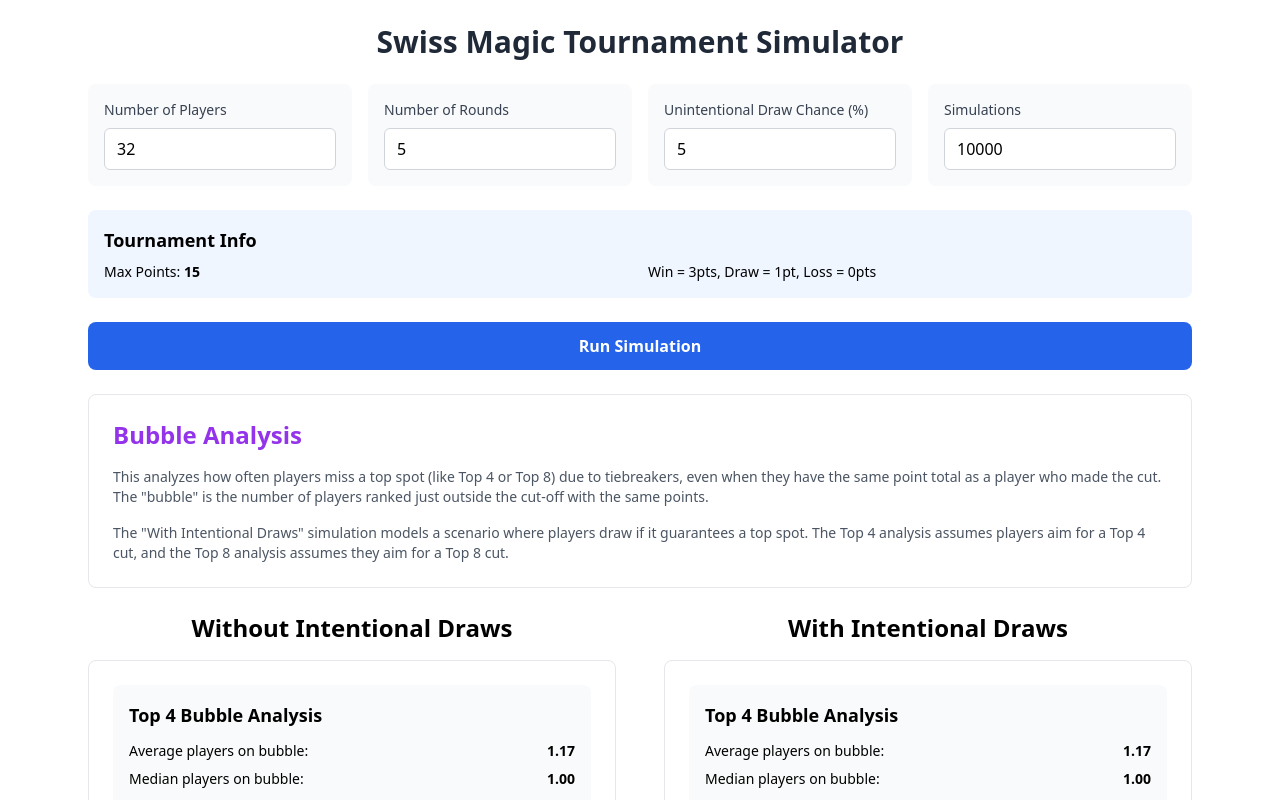
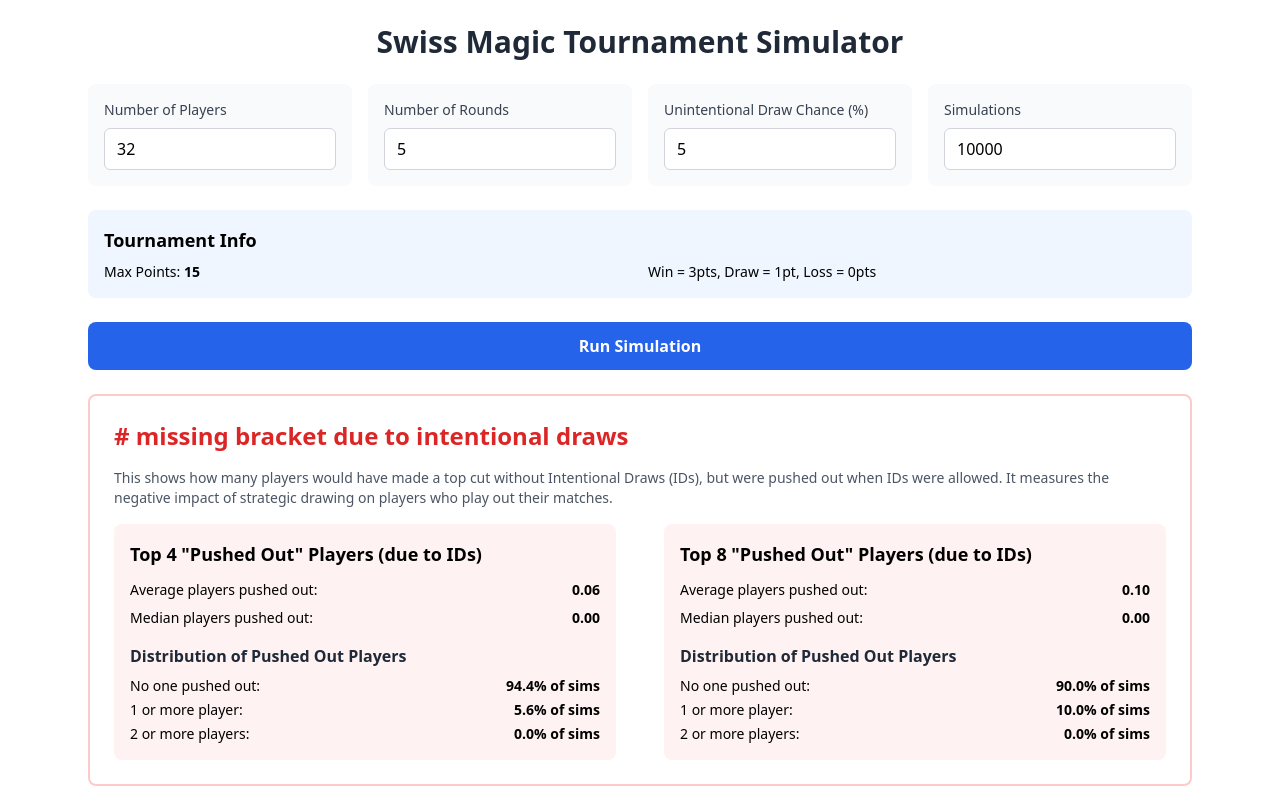
Before and after one commit to mosew/mtg-swiss-simulator, a React (Vite) app: page / in a window 1280 px wide. Both pictures are taken after a click on the button "Run Simulation". Shown: the top 800 px of the page. Built offline with nearby package versions, Linux system fonts and the light colour scheme.

Commit message:
Intentional draw analysis

```diff
--- a/src/SwissTournamentSimulator.jsx
+++ b/src/SwissTournamentSimulator.jsx
@@ -37,6 +37,7 @@
     const [bubbleStatsID4, setBubbleStatsID4] = useState(null);
     const [resultsID8, setResultsID8] = useState(null);
     const [bubbleStatsID8, setBubbleStatsID8] = useState(null);
+    const [discrepancyStats, setDiscrepancyStats] = useState(null);
     const [isRunning, setIsRunning] = useState(false);
 
     // Swiss tournament pairing function
@@ -74,9 +75,9 @@
     };
 
     // Simulate a single match
-    const simulateMatch = (player1, player2, drawPercent, useID = false, allPlayers = [], currentRound = 0, totalRounds = 0, cutSize = 8) => {
+    const simulateMatch = (player1, player2, drawPercent, useID = false, allPlayers = [], currentRound = 0, totalRounds = 0, cutSize = 8, rand) => {
         if (!player2) {
-            // Bye - player gets 3 points
+            // This is handled in processRound now, but kept for safety
             return { winner: player1, loser: null, draw: false, bye: true };
         }
 
@@ -88,7 +89,6 @@
             }
         }
 
-        const rand = Math.random() * 100;
         if (rand < drawPercent) {
             return { winner: null, loser: null, draw: true, bye: false };
         } else if (rand < 50 + drawPercent / 2) {
@@ -98,55 +98,19 @@
         }
     };
 
-    // Run a single tournament
-    const runTournament = (numPlayers, numRounds, drawPercent, useID = false, cutSize = 8) => {
-        // Initialize players
-        let playerScores = Array.from({ length: numPlayers }, (_, i) => ({
-            id: i,
-            points: 0,
-            wins: 0,
-            losses: 0,
-            draws: 0,
-            opponents: [],
-            opponentWinPercentage: 0
-        }));
-
-        // Run each round
-        for (let round = 1; round <= numRounds; round++) {
-            const pairs = pairPlayers(playerScores);
-
-            pairs.forEach(([p1, p2]) => {
-                const result = simulateMatch(p1, p2, drawPercent, useID, playerScores, round, numRounds, cutSize);
-
-                if (result.bye) {
-                    p1.points += 3;
-                    p1.wins += 1;
-                } else if (result.draw) {
-                    p1.points += 1;
-                    p2.points += 1;
-                    p1.draws += 1;
-                    p2.draws += 1;
-                    p1.opponents.push(p2.id);
-                    p2.opponents.push(p1.id);
-                } else {
-                    result.winner.points += 3;
-                    result.winner.wins += 1;
-                    result.loser.losses += 1;
-                    result.winner.opponents.push(result.loser.id);
-                    result.loser.opponents.push(result.winner.id);
-                }
-            });
-        }
-
+    const rankPlayers = (playerScores) => {
         // Calculate opponent win percentages for tiebreakers
         playerScores.forEach(player => {
             if (player.opponents.length > 0) {
                 const opponentWinPercentages = player.opponents.map(oppId => {
-                    const opponent = playerScores[oppId];
+                    const opponent = playerScores[oppId]; // Direct lookup
+                    if (!opponent) return 0; // Should not happen in a consistent state
                     const totalGames = opponent.wins + opponent.losses + opponent.draws;
                     return totalGames > 0 ? (opponent.wins + opponent.draws * 0.5) / totalGames : 0;
                 });
                 player.opponentWinPercentage = opponentWinPercentages.reduce((sum, pct) => sum + pct, 0) / opponentWinPercentages.length;
+            } else {
+                player.opponentWinPercentage = 0;
             }
         });
 
@@ -162,6 +126,39 @@
 
         return rankedPlayers;
     };
+
+    const processRound = (playerScores, pairs, drawPercent, useID, cutSize, round, numRounds, getMatchOutcome) => {
+        pairs.forEach(([p1, p2]) => {
+            // Handle bye case first
+            if (!p2) {
+                playerScores[p1.id].points += 3;
+                playerScores[p1.id].wins += 1;
+                return;
+            }
+
+            const rand = getMatchOutcome(p1, p2);
+            // We pass the original p1/p2 from pairings to simulateMatch for its logic
+            const result = simulateMatch(p1, p2, drawPercent, useID, playerScores, round, numRounds, cutSize, rand);
+
+            if (result.draw) {
+                playerScores[p1.id].points += 1;
+                playerScores[p2.id].points += 1;
+                playerScores[p1.id].draws += 1;
+                playerScores[p2.id].draws += 1;
+                playerScores[p1.id].opponents.push(p2.id);
+                playerScores[p2.id].opponents.push(p1.id);
+            } else { // Win/Loss
+                playerScores[result.winner.id].points += 3;
+                playerScores[result.winner.id].wins += 1;
+                playerScores[result.loser.id].losses += 1;
+                playerScores[result.winner.id].opponents.push(result.loser.id);
+                playerScores[result.loser.id].opponents.push(result.winner.id);
+            }
+        });
+    };
+
+    // Run a single tournament - THIS IS NOW OBSOLETE AND REMOVED
+    // const runTournament = ...
 
     // Helper function to get record string
     const getRecordString = (player) => {
@@ -338,39 +335,137 @@
         setBubbleStatsID4(null);
         setResultsID8(null);
         setBubbleStatsID8(null);
+        setDiscrepancyStats(null);
 
 
         // Use setTimeout to allow UI to update
         setTimeout(() => {
-            // --- 1. Standard Simulation (No ID) ---
-            const standardSimResults = [];
+            const finalStandardResults = [];
+            const finalId4Results = [];
+            const finalId8Results = [];
+
             for (let i = 0; i < simulations; i++) {
-                standardSimResults.push(runTournament(players, rounds, drawChance, false));
+                // Initialize three identical states for this single simulation run
+                let players_standard = Array.from({ length: players }, (_, j) => ({ id: j, points: 0, wins: 0, losses: 0, draws: 0, opponents: [], opponentWinPercentage: 0 }));
+                let players_id4 = JSON.parse(JSON.stringify(players_standard));
+                let players_id8 = JSON.parse(JSON.stringify(players_standard));
+
+                // Round-by-round simulation for all three states in lockstep
+                for (let round = 1; round <= rounds; round++) {
+                    // Pairings can diverge, so calculate them for each state
+                    const pairs_standard = pairPlayers(players_standard);
+                    const pairs_id4 = pairPlayers(players_id4);
+                    const pairs_id8 = pairPlayers(players_id8);
+
+                    // Create a map for this round's outcomes, generated on-demand.
+                    const roundOutcomes = new Map();
+                    const getMatchOutcome = (p1, p2) => {
+                        if (!p1 || !p2) return 0;
+                        // Create a canonical key for the pair to ensure order doesn't matter.
+                        const key = p1.id < p2.id ? `${p1.id}-${p2.id}` : `${p2.id}-${p1.id}`;
+                        if (!roundOutcomes.has(key)) {
+                            // If we haven't seen this pair this round, generate and store their outcome.
+                            roundOutcomes.set(key, Math.random() * 100);
+                        }
+                        return roundOutcomes.get(key);
+                    };
+
+                    // Now, process the rounds for each state using the same outcome function.
+                    // The first time a pair is seen, its outcome is generated and stored.
+                    // Subsequent requests for the same pair get the stored outcome.
+                    processRound(players_standard, pairs_standard, drawChance, false, 0, round, rounds, getMatchOutcome);
+                    processRound(players_id4, pairs_id4, drawChance, true, 4, round, rounds, getMatchOutcome);
+                    processRound(players_id8, pairs_id8, drawChance, true, 8, round, rounds, getMatchOutcome);
+                }
+
+                // After all rounds, rank the players for each state
+                finalStandardResults.push(rankPlayers(players_standard));
+                finalId4Results.push(rankPlayers(players_id4));
+                finalId8Results.push(rankPlayers(players_id8));
             }
 
-            const { bubbleStats, processedResults } = processSimulationResults(standardSimResults, simulations, rounds);
+
+            // --- Discrepancy Calculation ---
+            const top4DiscrepancyCounts = [];
+            const top8DiscrepancyCounts = [];
+
+            for (let i = 0; i < simulations; i++) {
+                const standardResult = finalStandardResults[i];
+                const id4Result = finalId4Results[i];
+                const id8Result = finalId8Results[i];
+
+                const standardTop4Ids = new Set(standardResult.slice(0, 4).map(p => p.id));
+                const id4Top4Ids = new Set(id4Result.slice(0, 4).map(p => p.id));
+                let top4Discrepancy = 0;
+                for (const playerId of standardTop4Ids) {
+                    if (!id4Top4Ids.has(playerId)) {
+                        top4Discrepancy++;
+                    }
+                }
+                top4DiscrepancyCounts.push(top4Discrepancy);
+
+                const standardTop8Ids = new Set(standardResult.slice(0, 8).map(p => p.id));
+                const id8Top8Ids = new Set(id8Result.slice(0, 8).map(p => p.id));
+                let top8Discrepancy = 0;
+                for (const playerId of standardTop8Ids) {
+                    if (!id8Top8Ids.has(playerId)) {
+                        top8Discrepancy++;
+                    }
+                }
+                top8DiscrepancyCounts.push(top8Discrepancy);
+            }
+
+
+            // --- Process Results ---
+            const { bubbleStats, processedResults } = processSimulationResults(finalStandardResults, simulations, rounds);
             setBubbleStats(bubbleStats);
             setResults(processedResults);
 
-
-            // --- 2. ID for Top 4 Simulation ---
-            const id4SimResults = [];
-            for (let i = 0; i < simulations; i++) {
-                id4SimResults.push(runTournament(players, rounds, drawChance, true, 4));
-            }
-            const { bubbleStats: bubbleStatsID4, processedResults: processedResultsID4 } = processSimulationResults(id4SimResults, simulations, rounds);
+            const { bubbleStats: bubbleStatsID4, processedResults: processedResultsID4 } = processSimulationResults(finalId4Results, simulations, rounds);
             setBubbleStatsID4(bubbleStatsID4);
             setResultsID4(processedResultsID4);
 
-
-            // --- 3. ID for Top 8 Simulation ---
-            const id8SimResults = [];
-            for (let i = 0; i < simulations; i++) {
-                id8SimResults.push(runTournament(players, rounds, drawChance, true, 8));
-            }
-            const { bubbleStats: bubbleStatsID8, processedResults: processedResultsID8 } = processSimulationResults(id8SimResults, simulations, rounds);
+            const { bubbleStats: bubbleStatsID8, processedResults: processedResultsID8 } = processSimulationResults(finalId8Results, simulations, rounds);
             setBubbleStatsID8(bubbleStatsID8);
             setResultsID8(processedResultsID8);
+
+            // --- Process Discrepancy Stats ---
+            const calculateDiscrepancyStats = (counts) => {
+                if (counts.length === 0) {
+                    return { average: '0.00', median: '0.00', distribution: {} };
+                }
+                const sortedCounts = [...counts].sort((a, b) => a - b);
+                const mid = Math.floor(sortedCounts.length / 2);
+                const median = sortedCounts.length % 2 !== 0 ? sortedCounts[mid] : (sortedCounts[mid - 1] + sortedCounts[mid]) / 2;
+                const total = counts.reduce((sum, count) => sum + count, 0);
+                const average = total / counts.length;
+
+                const cdfPercentages = {};
+
+                // "No one pushed out" (PMF for 0)
+                const zeroCount = counts.filter(c => c === 0).length;
+                cdfPercentages[0] = (zeroCount / simulations * 100).toFixed(1);
+
+                // "N or more" (1 - CDF)
+                const maxCount = Math.max(0, ...counts);
+                for (let i = 1; i <= maxCount; i++) {
+                    const countAtOrAbove = counts.filter(c => c >= i).length;
+                    if (countAtOrAbove > 0) {
+                        cdfPercentages[i] = (countAtOrAbove / simulations * 100).toFixed(1);
+                    }
+                }
+
+                return {
+                    average: average.toFixed(2),
+                    median: median.toFixed(2),
+                    distribution: cdfPercentages,
+                };
+            };
+
+            setDiscrepancyStats({
+                top4: calculateDiscrepancyStats(top4DiscrepancyCounts),
+                top8: calculateDiscrepancyStats(top8DiscrepancyCounts),
+            });
 
 
             setIsRunning(false);
@@ -543,6 +638,63 @@
                 {isRunning ? 'Running Simulation...' : 'Run Simulation'}
             </button>
 
+            {discrepancyStats && (
+                <div className="bg-white p-6 rounded-lg border-2 border-red-200 mb-6">
+                    <h2 className="text-2xl font-bold mb-4 text-red-600"># missing bracket due to intentional draws</h2>
+                    <p className="text-sm text-gray-600 mb-4">
+                        This shows how many players would have made a top cut without Intentional Draws (IDs), but were pushed out when IDs were allowed. It measures the negative impact of strategic drawing on players who play out their matches.
+                    </p>
+                    <div className="grid md:grid-cols-2 gap-x-12">
+                        {/* Top 4 Discrepancy */}
+                        <div className="bg-red-50 p-4 rounded-lg">
+                            <h4 className="text-lg font-semibold mb-3">Top 4 "Pushed Out" Players (due to IDs)</h4>
+                            <div className="space-y-2 text-sm mb-4">
+                                <div className="flex justify-between"><span>Average players pushed out:</span><span className="font-bold">{discrepancyStats.top4.average}</span></div>
+                                <div className="flex justify-between"><span>Median players pushed out:</span><span className="font-bold">{discrepancyStats.top4.median}</span></div>
+                            </div>
+                            <h5 className="font-semibold mb-2 text-gray-800">Distribution of Pushed Out Players</h5>
+                            <div className="space-y-1 max-h-48 overflow-y-auto text-sm">
+                                {Object.entries(discrepancyStats.top4.distribution)
+                                    .sort(([a], [b]) => parseInt(a) - parseInt(b))
+                                    .map(([count, percentage]) => (
+                                        <div key={count} className="flex justify-between">
+                                            <span>{
+                                                count === '0'
+                                                    ? 'No one pushed out'
+                                                    : `${count} or more player${parseInt(count) === 1 ? '' : 's'}`
+                                            }:</span>
+                                            <span className="font-bold">{percentage}% of sims</span>
+                                        </div>
+                                    ))}
+                            </div>
+                        </div>
+                        {/* Top 8 Discrepancy */}
+                        <div className="bg-red-50 p-4 rounded-lg">
+                            <h4 className="text-lg font-semibold mb-3">Top 8 "Pushed Out" Players (due to IDs)</h4>
+                            <div className="space-y-2 text-sm mb-4">
+                                <div className="flex justify-between"><span>Average players pushed out:</span><span className="font-bold">{discrepancyStats.top8.average}</span></div>
+                                <div className="flex justify-between"><span>Median players pushed out:</span><span className="font-bold">{discrepancyStats.top8.median}</span></div>
+                            </div>
+                            <h5 className="font-semibold mb-2 text-gray-800">Distribution of Pushed Out Players</h5>
+                            <div className="space-y-1 max-h-48 overflow-y-auto text-sm">
+                                {Object.entries(discrepancyStats.top8.distribution)
+                                    .sort(([a], [b]) => parseInt(a) - parseInt(b))
+                                    .map(([count, percentage]) => (
+                                        <div key={count} className="flex justify-between">
+                                            <span>{
+                                                count === '0'
+                                                    ? 'No one pushed out'
+                                                    : `${count} or more player${parseInt(count) === 1 ? '' : 's'}`
+                                            }:</span>
+                                            <span className="font-bold">{percentage}% of sims</span>
+                                        </div>
+                                    ))}
+                            </div>
+                        </div>
+                    </div>
+                </div>
+            )}
+
             {bubbleStats && (
                 <>
                     <div className="bg-white p-6 rounded-lg border mb-6">
```
